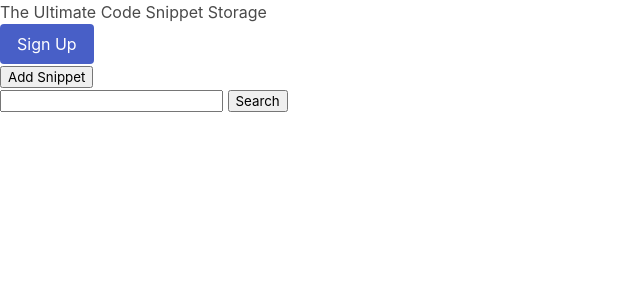
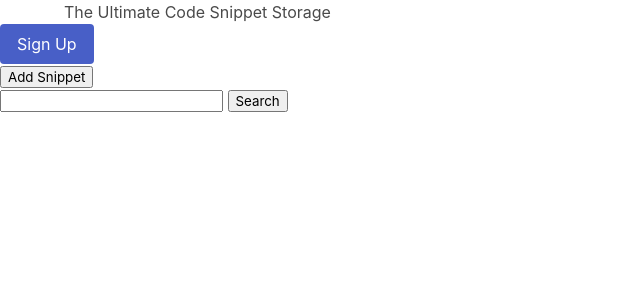
Before and after one commit to Momentum-Team-10/django-duplex-team-slytherin, a Django app: page / in a window 1280 px wide. Shown: the top 300 px of the page, without its empty margins (0-640 px from the left). Run offline with Django 3.2, Linux system fonts and the light colour scheme; data that the repository does not hold is empty.

Commit message:
deleted styles.css

```diff
--- a/styles.css
+++ /dev/null
@@ -1,3 +0,0 @@
-header {
-    justify-content: center;
-}
--- a/templates/base.html
+++ b/templates/base.html
@@ -8,7 +8,9 @@
     <link rel="stylesheet" href="./styles.css">
     <title>Document</title>
 </head>
-<Header class="bulma-center-mixin">The Ultimate Code Snippet Storage</Header>
+<div class="container">
+    <Header class="bulma-center-mixin">The Ultimate Code Snippet Storage</Header>
+</div>
 <body>
     {% block content %}
 
```
